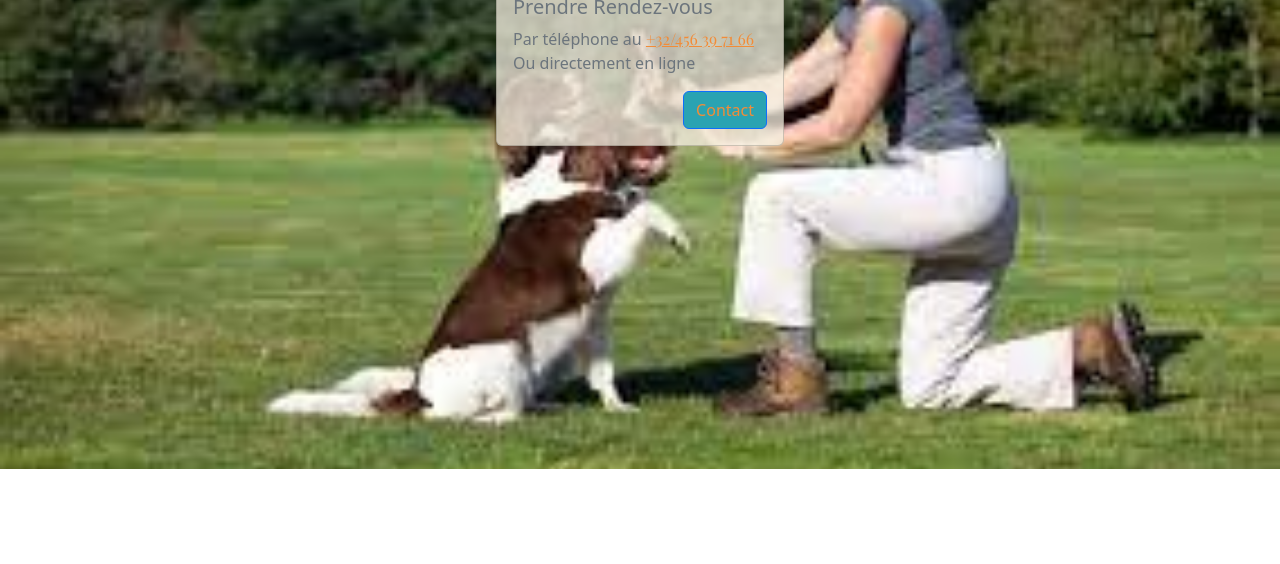
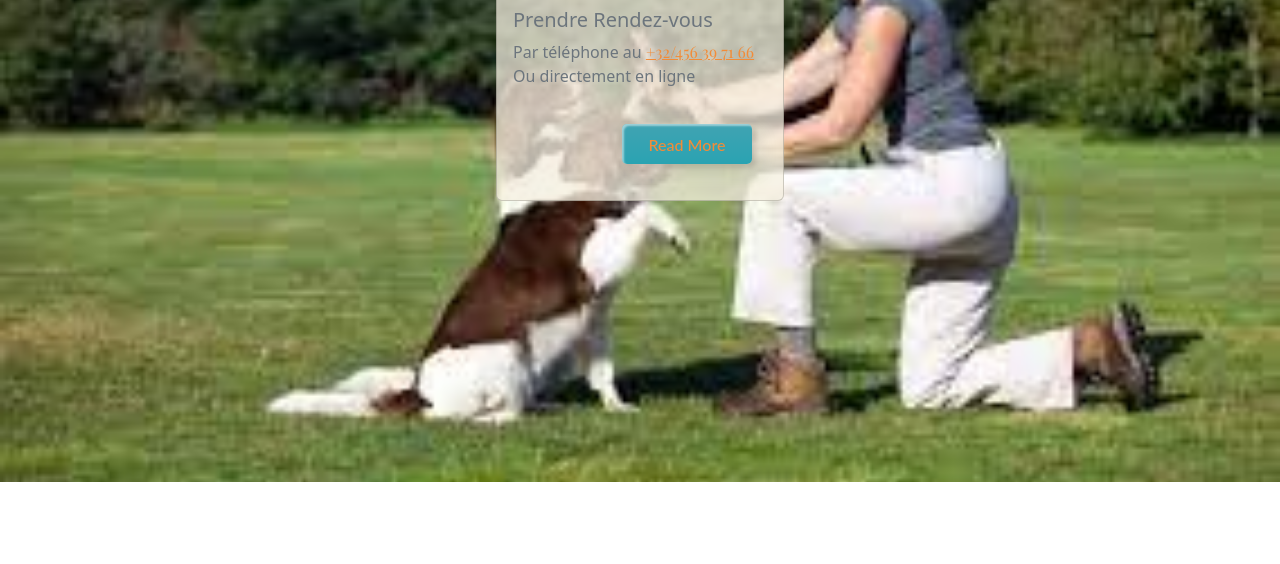
Before and after one commit to yap0ck/comportementalisteCanin, a plain HTML site: page index.html in a window 1280 px wide. Shown: the part 236-800 px from the top of the page. Drawn offline with nearby package versions, Linux system fonts and the light colour scheme.

Commit message:
custom bouton contact

```diff
--- a/assets/Style/global.css
+++ b/assets/Style/global.css
@@ -50,7 +50,7 @@
     .container{
         flex-direction: row;
         text-align: justify;
-        width: 100;
+        width: 100vh;
         height: 100vh;
     }
     .souscontainer{
@@ -70,10 +70,7 @@
     align-items: center;
 }
 
-#btnContact{
-    background-color: #2AA3B2;
-    color: #F28C38;
-}
+
 
 #cardContact {
     background-color: rgba(244, 239, 224, 0.75);
@@ -83,3 +80,93 @@
     text-align: start;
     align-items: center;
 }
+button {
+    margin: 20px;
+}
+.custom-btn {
+    width: 130px;
+    height: 40px;
+    color: #F28C38;
+    border-radius: 5px;
+    padding: 10px 25px;
+    font-family: 'Lato', sans-serif;
+    font-weight: 500;
+    background: transparent;
+    cursor: pointer;
+    transition: all 0.3s ease;
+    position: relative;
+    display: inline-block;
+    box-shadow:inset 2px 2px 2px 0px rgba(255,255,255,.5),
+    7px 7px 20px 0px rgba(0,0,0,.1),
+    4px 4px 5px 0px rgba(0,0,0,.1);
+    outline: none;
+}
+.btn-12{
+    position: relative;
+    right: 20px;
+    bottom: 20px;
+    border:none;
+    box-shadow: none;
+    width: 130px;
+    height: 40px;
+    line-height: 42px;
+    -webkit-perspective: 230px;
+    perspective: 230px;
+}
+.btn-12 span {
+    background: #2AA3B2;
+    background: linear-gradient(0deg, #2AA3B2 0%, #40a3b2 100%);
+    display: block;
+    position: absolute;
+    width: 130px;
+    height: 40px;
+    box-shadow:inset 2px 2px 2px 0px rgba(255,255,255,.5),
+    7px 7px 20px 0px rgba(0,0,0,.1),
+    4px 4px 5px 0px rgba(0,0,0,.1);
+    border-radius: 5px;
+    margin:0;
+    text-align: center;
+    -webkit-box-sizing: border-box;
+    -moz-box-sizing: border-box;
+    box-sizing: border-box;
+    -webkit-transition: all .3s;
+    transition: all .3s;
+}
+.btn-12 span:nth-child(1) {
+    box-shadow:
+            -7px -7px 20px 0px #fff9,
+            -4px -4px 5px 0px #fff9,
+            7px 7px 20px 0px #0002,
+            4px 4px 5px 0px #0001;
+    -webkit-transform: rotateX(90deg);
+    -moz-transform: rotateX(90deg);
+    transform: rotateX(90deg);
+    -webkit-transform-origin: 50% 50% -20px;
+    -moz-transform-origin: 50% 50% -20px;
+    transform-origin: 50% 50% -20px;
+}
+.btn-12 span:nth-child(2) {
+    -webkit-transform: rotateX(0deg);
+    -moz-transform: rotateX(0deg);
+    transform: rotateX(0deg);
+    -webkit-transform-origin: 50% 50% -20px;
+    -moz-transform-origin: 50% 50% -20px;
+    transform-origin: 50% 50% -20px;
+}
+.btn-12:hover span:nth-child(1) {
+    box-shadow:inset 2px 2px 2px 0px rgba(255,255,255,.5),
+    7px 7px 20px 0px rgba(0,0,0,.1),
+    4px 4px 5px 0px rgba(0,0,0,.1);
+    -webkit-transform: rotateX(0deg);
+    -moz-transform: rotateX(0deg);
+    transform: rotateX(0deg);
+}
+.btn-12:hover span:nth-child(2) {
+    box-shadow:inset 2px 2px 2px 0px rgba(255,255,255,.5),
+    7px 7px 20px 0px rgba(0,0,0,.1),
+    4px 4px 5px 0px rgba(0,0,0,.1);
+    color: transparent;
+    -webkit-transform: rotateX(-90deg);
+    -moz-transform: rotateX(-90deg);
+    transform: rotateX(-90deg);
+}
--- a/index.html
+++ b/index.html
@@ -53,7 +53,7 @@
         <p class="card-text">Par téléphone au <a href="tel: 0032456397166" style="color: #F28C38">+32/456 39 71 66</a>
         Ou directement en ligne</p>
         <div class="d-grid gap-2 d-md-flex justify-content-md-end">
-          <a class="btn btn-primary" href="contact.html" role="button" id="btnContact">Contact</a>
+          <a href="contact.html"> <button class="custom-btn btn-12"><span>Click!</span><span>Read More</span></button></a>
         </div>
       </div>
     </div>
```
